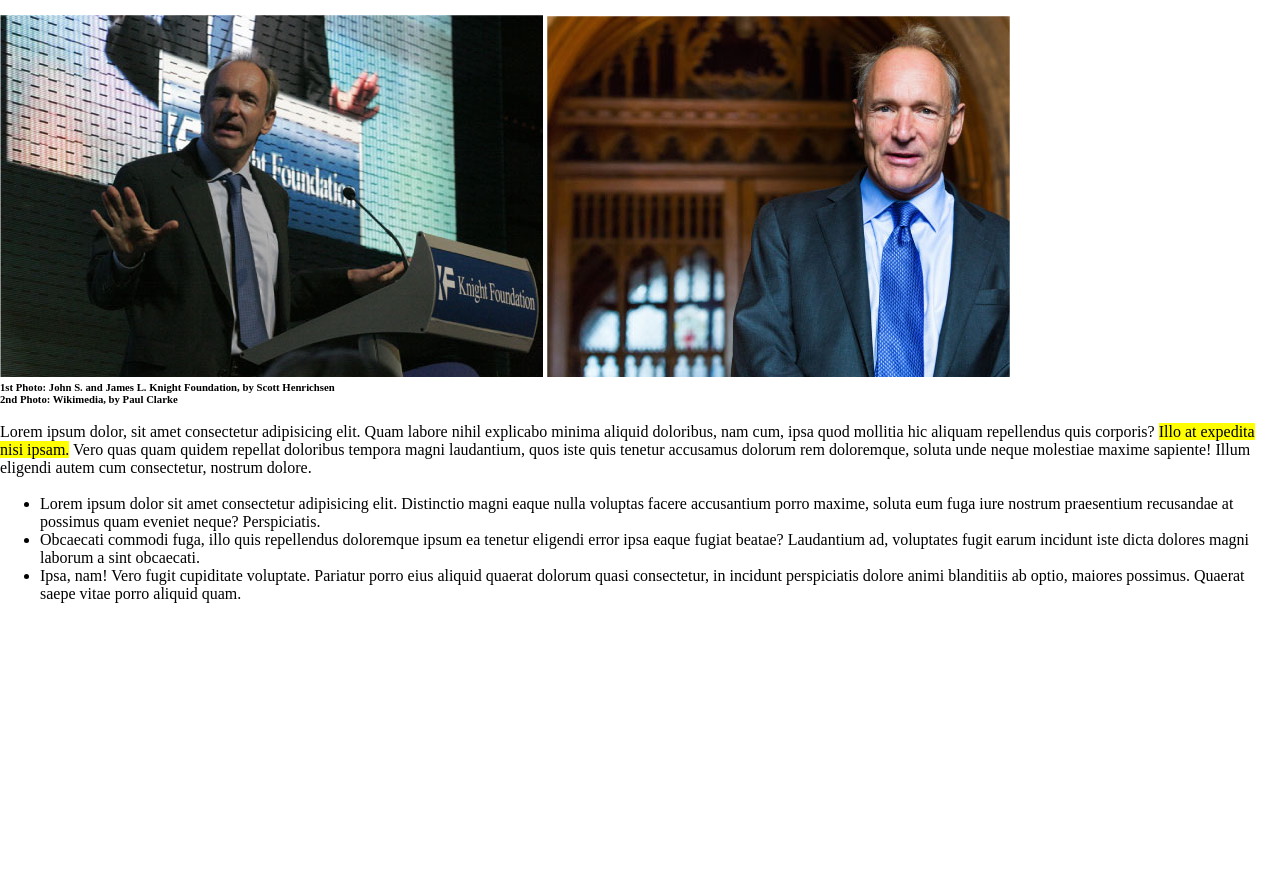
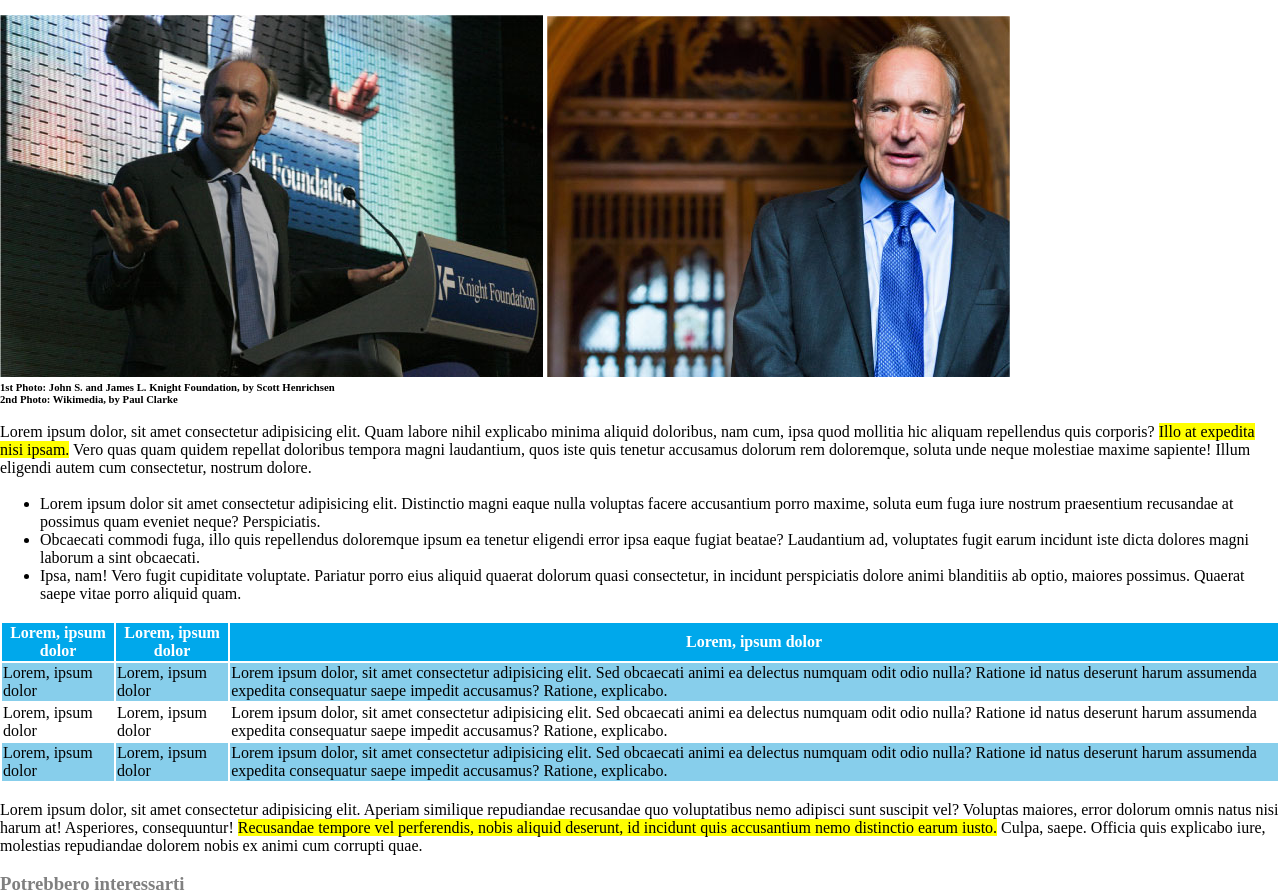
Before and after one commit to SaraDonzellini/html-css-booleaner, a plain HTML site: page index.html in a window 1280 px wide. Shown: the part 176-1071 px from the top of the page. Before the commit the page ends 800 px from the top, so only its background shows below. Drawn offline with Linux system fonts and the light colour scheme.

Commit message:
Implemented main section second part

```diff
--- a/css/style.css
+++ b/css/style.css
@@ -32,3 +32,12 @@ h1{
 .bgcolor-yellow{
   background-color: yellow;
 }
+
+thead{
+  color: white;
+  background-color: rgb(0, 168, 235);
+}
+
+.bg-color-blue{
+  background-color: skyblue;
+}
--- a/index.html
+++ b/index.html
@@ -37,10 +37,43 @@
         <li>Obcaecati commodi fuga, illo quis repellendus doloremque ipsum ea tenetur eligendi error ipsa eaque fugiat beatae? Laudantium ad, voluptates fugit earum incidunt iste dicta dolores magni laborum a sint obcaecati.</li>
         <li>Ipsa, nam! Vero fugit cupiditate voluptate. Pariatur porro eius aliquid quaerat dolorum quasi consectetur, in incidunt perspiciatis dolore animi blanditiis ab optio, maiores possimus. Quaerat saepe vitae porro aliquid quam.</li>
       </ul>
+      <br>
+      <table>
+        <thead>
+          <tr>
+            <th>Lorem, ipsum dolor </th>
+            <th>Lorem, ipsum dolor </th>
+            <th>Lorem, ipsum dolor </th>
+          </tr>
+        </thead>
+        <tbody>
+          <tr class="bg-color-blue">
+            <td>Lorem, ipsum dolor</td>
+            <td>Lorem, ipsum dolor</td>
+            <td>Lorem ipsum dolor, sit amet consectetur adipisicing elit. Sed obcaecati animi ea delectus numquam odit odio nulla? Ratione id natus deserunt harum assumenda expedita consequatur saepe impedit accusamus? Ratione, explicabo.</td>
+          </tr>
+          <tr>
+            <td>Lorem, ipsum dolor</td>
+            <td>Lorem, ipsum dolor</td>
+            <td>Lorem ipsum dolor, sit amet consectetur adipisicing elit. Sed obcaecati animi ea delectus numquam odit odio nulla? Ratione id natus deserunt harum assumenda expedita consequatur saepe impedit accusamus? Ratione, explicabo.</td>
+          </tr>
+          <tr class="bg-color-blue">
+            <td>Lorem, ipsum dolor</td>
+            <td>Lorem, ipsum dolor</td>
+            <td>Lorem ipsum dolor, sit amet consectetur adipisicing elit. Sed obcaecati animi ea delectus numquam odit odio nulla? Ratione id natus deserunt harum assumenda expedita consequatur saepe impedit accusamus? Ratione, explicabo.</td>
+          </tr>
+        </tbody>
+      </table>
+      <br>
+      Lorem ipsum dolor, sit amet consectetur adipisicing elit. Aperiam similique repudiandae recusandae quo voluptatibus nemo adipisci sunt suscipit vel? Voluptas maiores, error dolorum omnis natus nisi harum at! Asperiores, consequuntur!
+      <span class="bgcolor-yellow">Recusandae tempore vel perferendis, nobis aliquid deserunt, id incidunt quis accusantium nemo distinctio earum iusto.</span> Culpa, saepe. Officia quis explicabo iure, molestias repudiandae dolorem nobis ex animi cum corrupti quae.
     </article>
   </main>
+  <br>
   <footer>
-
+    <h3 class="color-grey">Potrebbero interessarti</h3>
+    <div class="images"></div>
+    <div class="images"></div>
   </footer>
 </body>
 </html>
```
